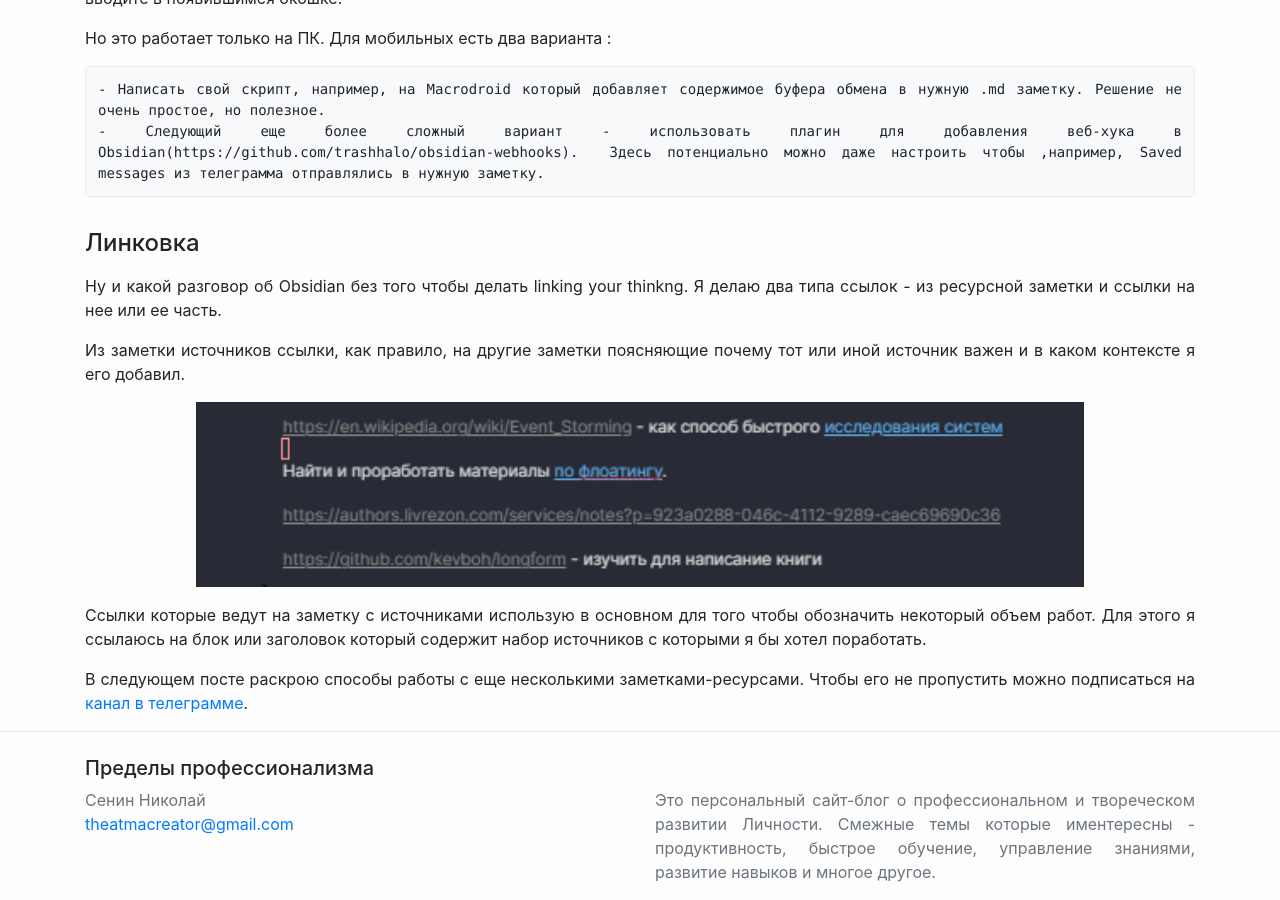
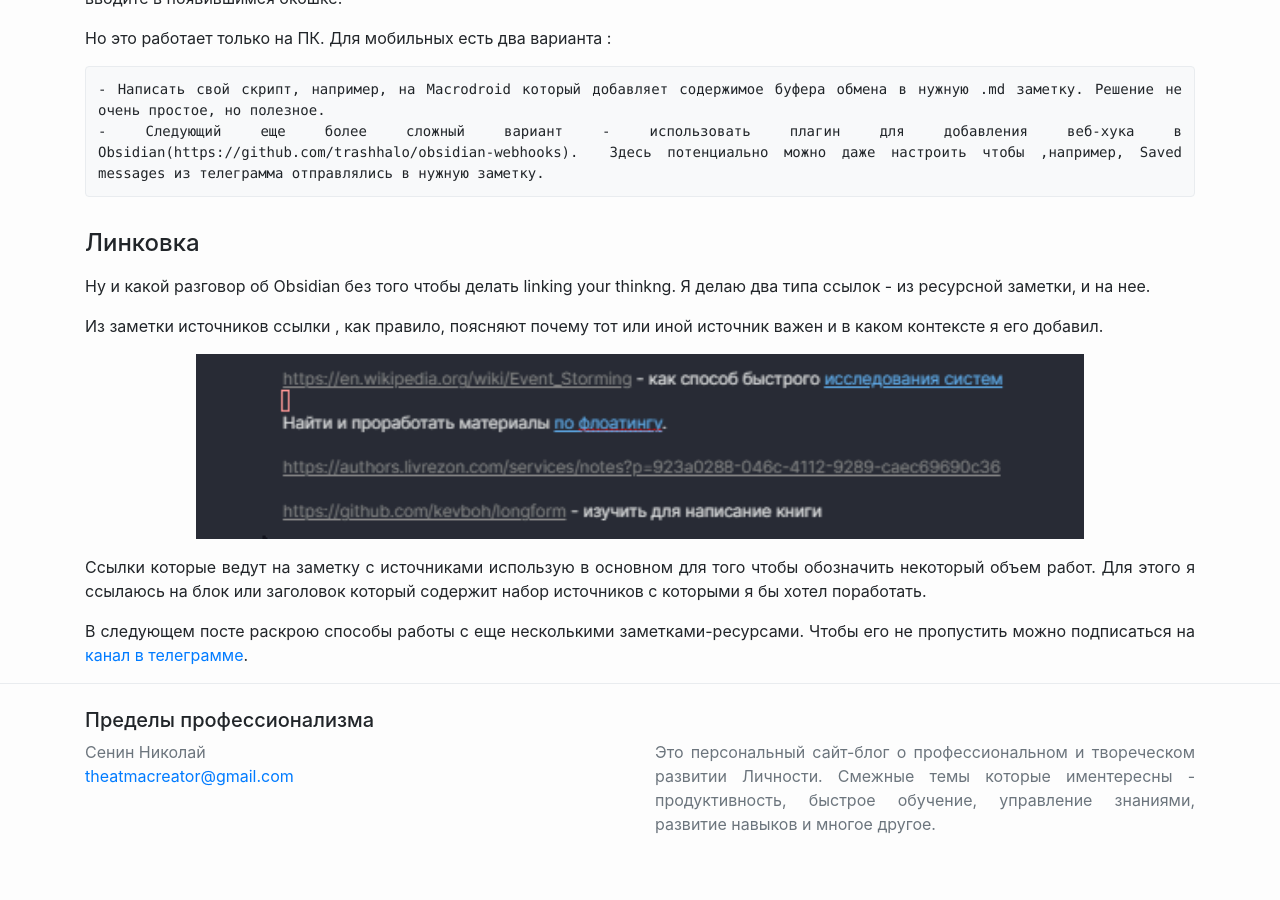
Before and after one commit to Nick-Senin/Nick-Senin.github.io, a Jekyll site: the page built from _posts/2022-02-02-Работа с источниками в Obsidian.md, in a window 1280 px wide and 900 px high, scrolled down 4163 px. Built offline with Jekyll 4.4.1, drawn with Linux system fonts in a browser that asks for light colours; after the commit the page ends 5015 px from its top, so only the background shows below that.

Commit message:
autoCommit 20220202.125430

```diff
--- a/_posts/2022-02-02-Работа с источниками в Obsidian.md
+++ b/_posts/2022-02-02-Работа с источниками в Obsidian.md
@@ -82,9 +82,9 @@ layout: post
 	- Следующий еще более сложный вариант - использовать плагин для добавления веб-хука в Obsidian(https://github.com/trashhalo/obsidian-webhooks).  Здесь потенциально можно даже настроить чтобы ,например, Saved messages из телеграмма отправлялись в нужную заметку.
 
 #### Линковка
-Ну и какой разговор об Obsidian без того чтобы делать linking your thinkng. Я делаю два типа ссылок - из ресурсной заметки и ссылки на нее или ее часть.
+Ну и какой разговор об Obsidian без того чтобы делать linking your thinkng. Я делаю два типа ссылок - из ресурсной заметки, и на нее.
 
-Из заметки источников ссылки, как правило, на другие заметки поясняющие почему тот или иной источник важен и в каком контексте я его добавил.
+Из заметки источников ссылки , как правило, поясняют почему тот или иной источник важен и в каком контексте я его добавил.
 
 <img src="/assets/l3x8FowgFx.gif" alt="drawing" style="width:80%;"/>
 
```
